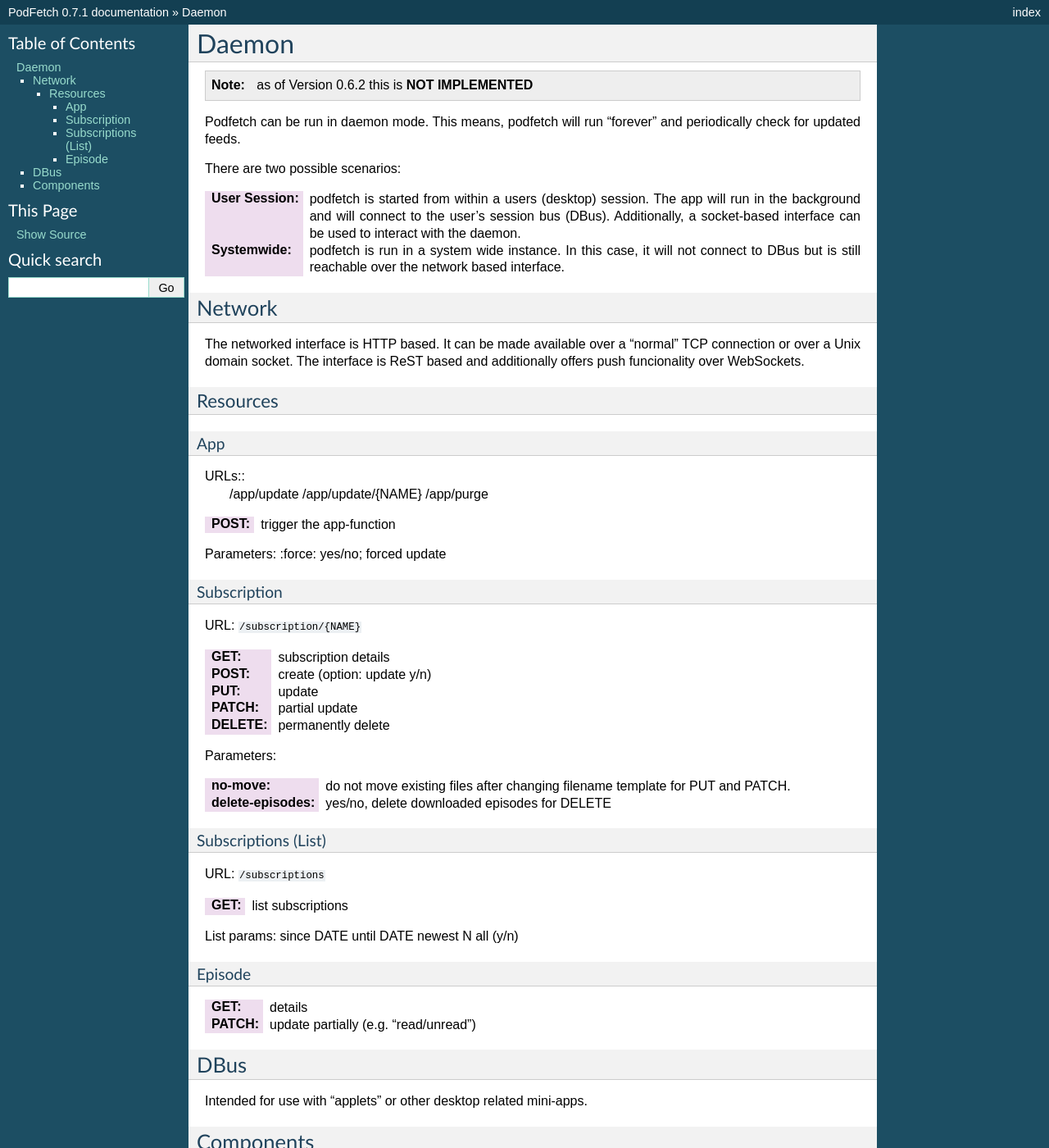
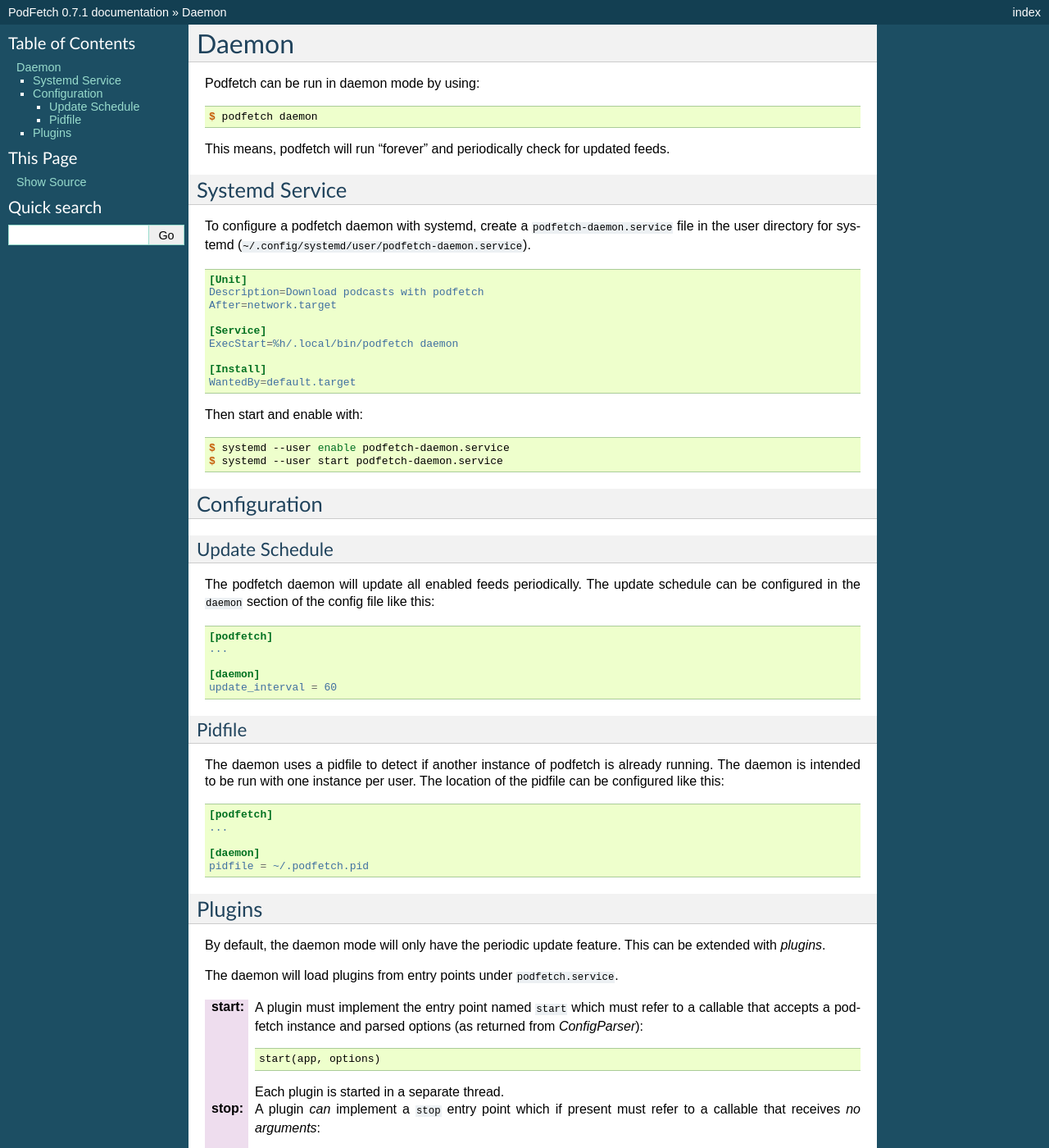
Before and after one commit to akeil/podfetch, a Sphinx documentation site: the page built from docs/daemon.rst, in a window 1280 px wide and 1400 px high. Shown: the whole window at 82% size. Built offline with Sphinx 7.4.7, drawn with Linux system fonts in a browser that asks for light colours; some of the changed text lies outside the part shown.

Commit message:
update daemon docs

```diff
--- a/docs/daemon.rst
+++ b/docs/daemon.rst
@@ -2,109 +2,114 @@
 Daemon
 ######
 
-.. note:: as of Version 0.6.2 this is **NOT IMPLEMENTED**
+Podfetch can be run in daemon mode by using:
 
-Podfetch can be run in daemon mode.
+.. code-block:: shell-session
+
+    $ podfetch daemon
+
 This means, podfetch will run "forever" and periodically check for updated
 feeds.
 
-There are two possible scenarios:
 
-:User Session:
-    podfetch is started from within a users (desktop) session.
-    The app will run in the background and will connect to the user's session
-    bus (DBus).
-    Additionally, a socket-based interface can be used to interact with the
-    daemon.
-:Systemwide:
-    podfetch is run in a system wide instance.
-    In this case, it will not connect to DBus but is still reachable
-    over the network based interface.
+Systemd Service
+###############
+To configure a podfetch daemon with systemd,
+create a ``podfetch-daemon.service`` file in the user directory for systemd
+(``~/.config/systemd/user/podfetch-daemon.service``).
 
-Network
-#######
-The networked interface is HTTP based.
-It can be made available over a "normal" TCP connection
-or over a Unix domain socket.
-The interface is ReST based
-and additionally offers push funcionality over WebSockets.
+.. code-block:: ini
+
+    [Unit]
+    Description=Download podcasts with podfetch
+    After=network.target
+
+    [Service]
+    ExecStart=%h/.local/bin/podfetch daemon
+
+    [Install]
+    WantedBy=default.target
+
+Then start and enable with:
+
+.. code-block:: shell-session
+
+    $ systemd --user enable podfetch-daemon.service
+    $ systemd --user start podfetch-daemon.service
 
 
-Resources
-=========
+Configuration
+#############
 
 
-App
----
+Update Schedule
+===============
+The podfetch daemon will update all enabled feeds periodically.
+The update schedule can be configured in the ``daemon`` section
+of the config file like this:
 
-URLs::
-    /app/update
-    /app/update/{NAME}
-    /app/purge
+.. code-block:: ini
 
-:POST: trigger the app-function
+    [podfetch]
+    ...
 
-Parameters:
-:force: yes/no; forced update
+    [daemon]
+    update_interval = 60
 
 
-Subscription
-------------
+Pidfile
+=======
+The daemon uses a pidfile to detect if another instance of podfetch is already
+running. The daemon is intended to be run with one instance per user.
+The location of the pidfile can be configured like this:
 
-URL: ``/subscription/{NAME}``
+.. code-block:: ini
 
-:GET: subscription details
-:POST: create (option: update y/n)
-:PUT: update
-:PATCH: partial update
-:DELETE: permanently delete
+    [podfetch]
+    ...
 
-Parameters:
-
-:no-move: do not move existing files after changing filename template
-    for PUT and PATCH.
-:delete-episodes: yes/no, delete downloaded episodes
-    for DELETE
+    [daemon]
+    pidfile = ~/.podfetch.pid
 
 
-Subscriptions (List)
---------------------
+Plugins
+#######
+By default, the daemon mode will only have the periodic update feature.
+This can be extended with *plugins*.
 
-URL: ``/subscriptions``
+The daemon will load plugins from entry points under ``podfetch.service``.
 
-:GET: list subscriptions
+:start: A plugin must implement the entry point named ``start``
+        which must refer to a callable that accepts a podfetch instance
+        and parsed options (as returned from *ConfigParser*):
 
-List params:
-since DATE
-until DATE
-newest N
-all (y/n)
+        .. code-block:: python
 
+            start(app, options)
 
-Episode
--------
-:GET: details
-:PATCH: update partially (e.g. "read/unread")
+        Each plugin is started in a separate thread.
+:stop:  A plugin *can* implement a ``stop`` entry point
+        which if present must refer to a callable that receives
+        *no arguments*:
 
+        .. code-block:: python
 
-DBus
-####
-Intended for use with "applets" or other desktop related mini-apps.
+            stop()
 
+        The ``stop()`` function will be called before the daemon exits.
+        ``stop()`` is called from the **Main Thread**.
 
-Components
-##########
-The daemon functionality is made up of the collowing components:
+Here is an example for the built-in scheduler plugin from ``setup.py``:
 
-Daemon
-initialized on startup, manages the lifecycle of the app
-(which is startup and shutdown - and possibly "reload")
+.. code-block:: python
 
-sets up all required services and interfaces
-and shuts them down again.
-
-web
-the web API with submodules REST and WebSocket
-
-DBus
-the DBus interface
+    setup(
+        # ...
+        entry_points={
+            # ...
+            'podfetch.service': [
+                'start = podfetch.scheduler:start',
+                'stop = podfetch.scheduler:stop',
+            ],
+        }
+    )
```
